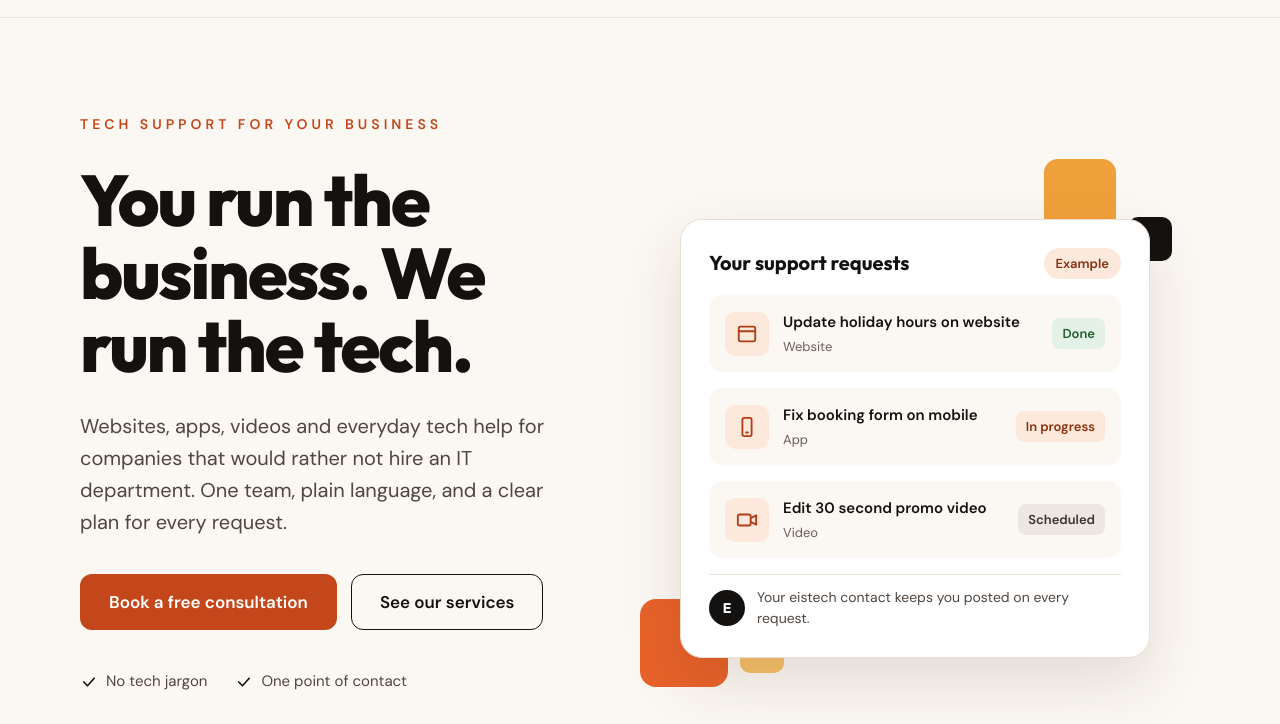
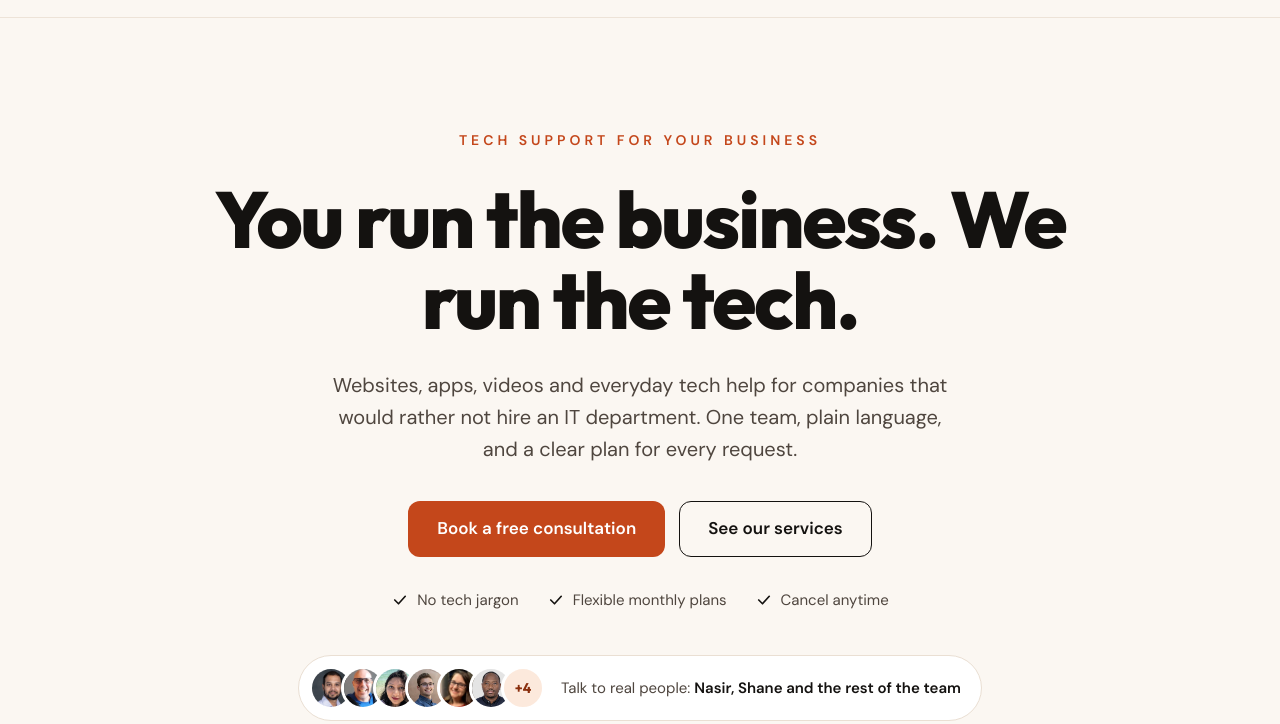
Before and after one commit to neisty/eistech.us, a plain HTML site: page index.html in a window 1280 px wide. Shown: the part 71-795 px from the top of the page. Drawn offline with Linux system fonts and the light colour scheme.

Commit message:
updated header

```diff
--- a/index.html
+++ b/index.html
@@ -58,30 +58,22 @@ p{margin:0}
 .mobile-nav{display:none}
 
 /* hero */
-.hero .wrap{padding-top:96px;padding-bottom:104px;display:flex;align-items:center;gap:72px}
-.hero-copy{flex:1;display:flex;flex-direction:column;gap:28px}
-.hero h1{font-weight:800;font-size:clamp(44px,5.6vw,76px);line-height:1.02;letter-spacing:-2px}
-.hero .lead{font-size:20px;max-width:560px}
-.hero-actions{display:flex;gap:14px;flex-wrap:wrap;margin-top:8px}
-.hero-points{display:flex;gap:28px;flex-wrap:wrap;margin-top:12px;font-size:15px;color:var(--muted)}
+.hero .wrap{padding-top:112px;padding-bottom:112px;display:flex;justify-content:center}
+.hero-copy{max-width:900px;display:flex;flex-direction:column;align-items:center;text-align:center;gap:28px}
+.hero h1{font-weight:800;font-size:clamp(44px,6.2vw,84px);line-height:1.02;letter-spacing:-2px}
+.hero .lead{font-size:20px;max-width:640px}
+.hero-actions{display:flex;justify-content:center;gap:14px;flex-wrap:wrap;margin-top:8px}
+.hero-points{display:flex;justify-content:center;gap:28px;flex-wrap:wrap;margin-top:4px;font-size:15px;color:var(--muted)}
 .hero-points span{display:flex;align-items:center;gap:8px}
 .hero-points svg{width:18px;height:18px;fill:none;stroke:var(--ink);stroke-width:2.2;stroke-linecap:round;stroke-linejoin:round}
-.hero-visual{width:560px;height:540px;position:relative;flex-shrink:0}
-.sq{position:absolute;border-radius:14px}
-.req-card{position:absolute;left:40px;top:60px;width:470px;padding:28px;background:#fff;border:1px solid var(--line);border-radius:22px;box-shadow:0 24px 60px rgba(60,35,15,.12);display:flex;flex-direction:column;gap:16px}
-.req-head{display:flex;align-items:center;justify-content:space-between}
-.req-head strong{font-family:var(--display);font-weight:700;font-size:20px}
-.pill{font-size:13px;font-weight:600;padding:6px 12px;border-radius:999px;background:var(--tint);color:var(--accent-dark)}
-.req{display:flex;align-items:center;gap:14px;padding:16px;border-radius:14px;background:var(--ground)}
-.req .icon-box{width:44px;height:44px;border-radius:10px}
-.req .icon-box svg{width:22px;height:22px;stroke-width:2}
-.req-body{flex:1;display:flex;flex-direction:column;gap:3px}
-.req-body b{font-weight:600;font-size:15px}
-.req-body small{font-size:13px;color:var(--soft)}
-.status{font-size:13px;font-weight:600;padding:6px 10px;border-radius:8px;white-space:nowrap}
-.s-done{background:#E3F1E6;color:#1F5F2E}.s-prog{background:var(--tint);color:var(--accent-dark)}.s-sched{background:#ECE7E1;color:var(--text)}
-.req-foot{display:flex;align-items:center;gap:12px;padding-top:12px;border-top:1px solid #EDE3D8;font-size:14px;color:var(--muted)}
-.avatar{width:36px;height:36px;border-radius:999px;background:var(--ink);color:#fff;font-family:var(--display);font-weight:700;display:flex;align-items:center;justify-content:center;flex-shrink:0}
+.hero-team{display:flex;align-items:center;gap:16px;margin-top:16px;padding:10px 20px 10px 10px;border-radius:999px;background:#fff;border:1px solid var(--line);font-size:15px;color:var(--muted)}
+.hero-team:hover{color:var(--ink);border-color:var(--line-2)}
+.hero-team b{color:var(--ink);font-weight:600}
+.faces{display:flex}
+.faces img,.faces span{width:44px;height:44px;border-radius:999px;border:3px solid #fff;margin-left:-12px;flex-shrink:0}
+.faces img{object-fit:cover;object-position:50% 20%}
+.faces img:first-child{margin-left:0}
+.faces span{background:var(--tint);color:var(--accent-dark);font-family:var(--display);font-weight:700;font-size:14px;display:flex;align-items:center;justify-content:center}
 
 /* who */
 .who{background:var(--sand)}
@@ -192,8 +184,6 @@ p{margin:0}
 /* responsive */
 @media (max-width:1200px){
   :root{--pad:48px}
-  .hero .wrap{flex-direction:column;align-items:flex-start;gap:56px}
-  .hero-visual{align-self:center}
   .why .wrap,.faq .wrap,.contact .wrap{flex-direction:column;gap:48px}
   .why-intro,.faq-intro{width:auto}
   .booking{width:100%}
@@ -218,17 +208,14 @@ p{margin:0}
   .brand img{width:38px}
   .brand span{font-size:21px}
   .eyebrow{font-size:12px;letter-spacing:3px}
-  .hero .wrap{padding-top:48px;padding-bottom:56px;gap:40px}
+  .hero .wrap{padding-top:48px;padding-bottom:56px}
+  .hero-copy{gap:22px}
   .hero h1{letter-spacing:-1px}
   .hero .lead{font-size:17px}
   .hero-actions{flex-direction:column;width:100%}
   .hero-actions .btn{width:100%}
   .hero-points{gap:12px 20px}
-  .hero-visual{width:100%;height:auto}
-  .req-card{position:relative;left:0;top:0;width:100%;padding:20px}
-  .hero-visual .sq{display:none}
-  .req{padding:12px}
-  .req .icon-box{display:none}
+  .hero-team{flex-direction:column;gap:10px;padding:14px 18px;border-radius:20px}
   .chips li{padding:9px 14px;font-size:14px}
   .section .wrap,.how .wrap,.why .wrap,.faq .wrap,.contact .wrap{padding-top:64px;padding-bottom:64px}
   .section-head,.plans-head{margin-bottom:28px}
@@ -294,35 +281,13 @@ p{margin:0}
       </div>
       <div class="hero-points">
         <span><svg viewBox="0 0 24 24"><path d="M5 12l5 5 9-10"/></svg>No tech jargon</span>
-        <span><svg viewBox="0 0 24 24"><path d="M5 12l5 5 9-10"/></svg>One point of contact</span>
         <span><svg viewBox="0 0 24 24"><path d="M5 12l5 5 9-10"/></svg>Flexible monthly plans</span>
+        <span><svg viewBox="0 0 24 24"><path d="M5 12l5 5 9-10"/></svg>Cancel anytime</span>
       </div>
-    </div>
-
-    <div class="hero-visual" aria-label="Example of a client's support requests">
-      <i class="sq" style="left:404px;top:0;width:72px;height:72px;background:var(--amber)"></i>
-      <i class="sq" style="left:488px;top:58px;width:44px;height:44px;border-radius:10px;background:var(--ink)"></i>
-      <i class="sq" style="left:0;top:440px;width:88px;height:88px;border-radius:16px;background:var(--orange)"></i>
-      <i class="sq" style="left:100px;top:470px;width:44px;height:44px;border-radius:10px;background:var(--gold)"></i>
-      <div class="req-card">
-        <div class="req-head"><strong>Your support requests</strong><span class="pill">Example</span></div>
-        <div class="req">
-          <div class="icon-box"><svg viewBox="0 0 24 24"><rect x="3" y="4" width="18" height="16" rx="2"/><path d="M3 9h18"/></svg></div>
-          <div class="req-body"><b>Update holiday hours on website</b><small>Website</small></div>
-          <span class="status s-done">Done</span>
-        </div>
-        <div class="req">
-          <div class="icon-box"><svg viewBox="0 0 24 24"><rect x="7" y="2" width="10" height="20" rx="2"/><path d="M11 18h2"/></svg></div>
-          <div class="req-body"><b>Fix booking form on mobile</b><small>App</small></div>
-          <span class="status s-prog">In progress</span>
-        </div>
-        <div class="req">
-          <div class="icon-box"><svg viewBox="0 0 24 24"><rect x="2" y="6" width="14" height="12" rx="2"/><path d="M16 10l6-3v10l-6-3"/></svg></div>
-          <div class="req-body"><b>Edit 30 second promo video</b><small>Video</small></div>
-          <span class="status s-sched">Scheduled</span>
-        </div>
-        <div class="req-foot"><span class="avatar">E</span>Your eistech contact keeps you posted on every request.</div>
-      </div>
+      <a class="hero-team" href="#team">
+        <span class="faces" aria-hidden="true"><img src="team/nasir-eisty.jpg" alt=""><img src="team/shane-panter.jpg" alt=""><img src="team/moumita-tabassum.jpg" alt=""><img src="team/eric-melin.jpg" alt=""><img src="team/claudia-levi.jpg" alt=""><img src="team/joseph-bronyah.jpg" alt=""><span>+4</span></span>
+        <span>Talk to real people: <b>Nasir, Shane and the rest of the team</b></span>
+      </a>
     </div>
   </div>
 </section>
```
Also changed, not shown: 1 other file.
